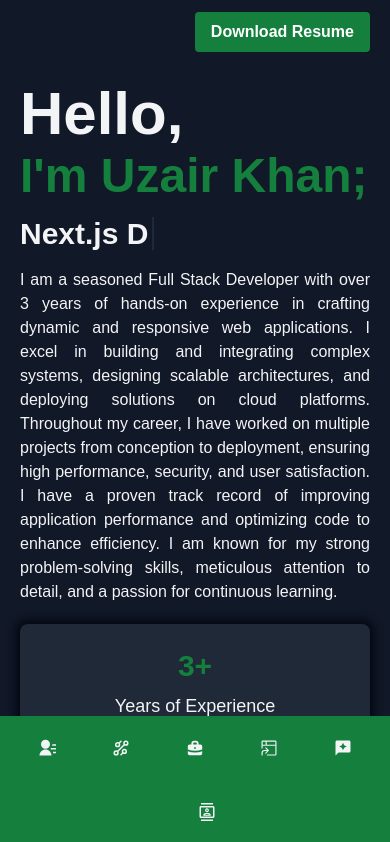
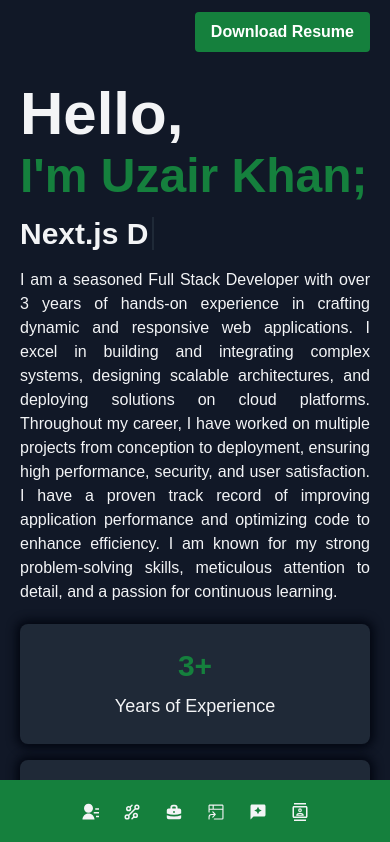
Before and after one commit to UK-TechLabs/uzair-next-portfolio, a Next.js app: page / in a window 390 px wide. Shown: the top 842 px of the page. Built offline with nearby package versions, Linux system fonts and the light colour scheme; some icons are missing.

Commit message:
fixed mobile responsive issue in footer

```diff
--- a/components/Footer.tsx
+++ b/components/Footer.tsx
@@ -8,10 +8,10 @@ import { RiContactsFill } from "react-icons/ri";
 const Footer = () => {
   return (
     <div className="flex sticky bottom-0 justify-center items-center w-full min-h-16 bg-primary">
-      <div className="flex items-center flex-wrap justify-center space-x-6 w-full">
+      <div className="flex items-center flex-wrap justify-center gap-x-6 w-full">
         <a
           href="#about"
-          className="text-lg cursor-pointer h-16 flex items-center justify-center relative group px-4 hover:bg-gray-700"
+          className="text-lg cursor-pointer h-16 flex items-center justify-center relative group"
         >
           <RiContactsFill />
           <span className="absolute bottom-full mb-2 w-max p-1 bg-gray-700 text-white text-xs rounded hidden group-hover:block">
@@ -20,7 +20,7 @@ const Footer = () => {
         </a>
         <a
           href="#stack"
-          className="text-lg cursor-pointer h-16 flex items-center justify-center relative group px-4 hover:bg-gray-700"
+          className="text-lg cursor-pointer h-16 flex items-center justify-center relative group"
         >
           <GrTechnology />
           <span className="absolute bottom-full mb-2 w-max p-1 bg-gray-700 text-white text-xs rounded hidden group-hover:block">
@@ -29,7 +29,7 @@ const Footer = () => {
         </a>
         <a
           href="#experience"
-          className="text-lg cursor-pointer h-16 flex items-center justify-center relative group px-4 hover:bg-gray-700"
+          className="text-lg cursor-pointer h-16 flex items-center justify-center relative group"
         >
           <HiBriefcase />
           <span className="absolute bottom-full mb-2 w-max p-1 bg-gray-700 text-white text-xs rounded hidden group-hover:block">
@@ -38,7 +38,7 @@ const Footer = () => {
         </a>
         <a
           href="#projects"
-          className="text-lg cursor-pointer h-16 flex items-center justify-center relative group px-4 hover:bg-gray-700"
+          className="text-lg cursor-pointer h-16 flex items-center justify-center relative group"
         >
           <GoProjectSymlink />
           <span className="absolute bottom-full mb-2 w-max p-1 bg-gray-700 text-white text-xs rounded hidden group-hover:block">
@@ -47,7 +47,7 @@ const Footer = () => {
         </a>
         <a
           href="#reviews"
-          className="text-lg cursor-pointer h-16 flex items-center justify-center relative group px-4 hover:bg-gray-700"
+          className="text-lg cursor-pointer h-16 flex items-center justify-center relative group"
         >
           <MdReviews />
           <span className="absolute bottom-full mb-2 w-max p-1 bg-gray-700 text-white text-xs rounded hidden group-hover:block">
@@ -56,7 +56,7 @@ const Footer = () => {
         </a>
         <a
           href="#contact"
-          className="text-lg cursor-pointer h-16 flex items-center justify-center relative group px-4 hover:bg-gray-700"
+          className="text-lg cursor-pointer h-16 flex items-center justify-center relative group"
         >
           <MdOutlineContacts />
           <span className="absolute bottom-full mb-2 w-max p-1 bg-gray-700 text-white text-xs rounded hidden group-hover:block">
```
